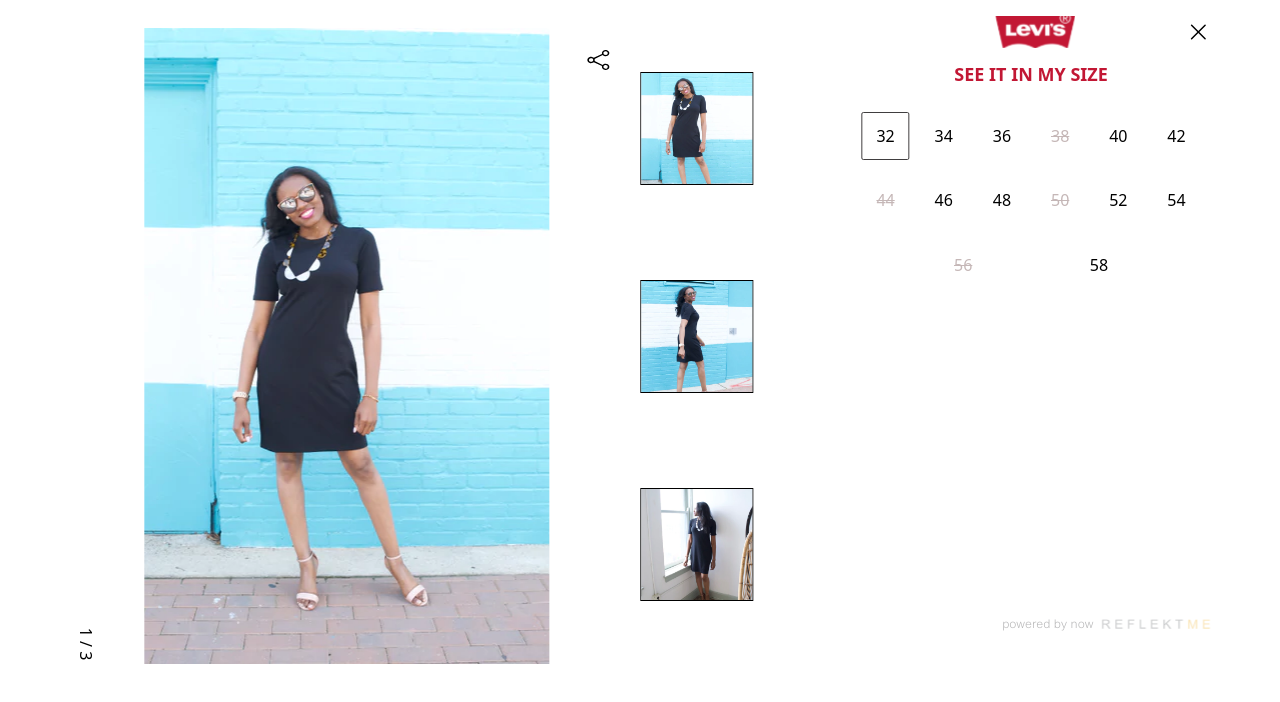
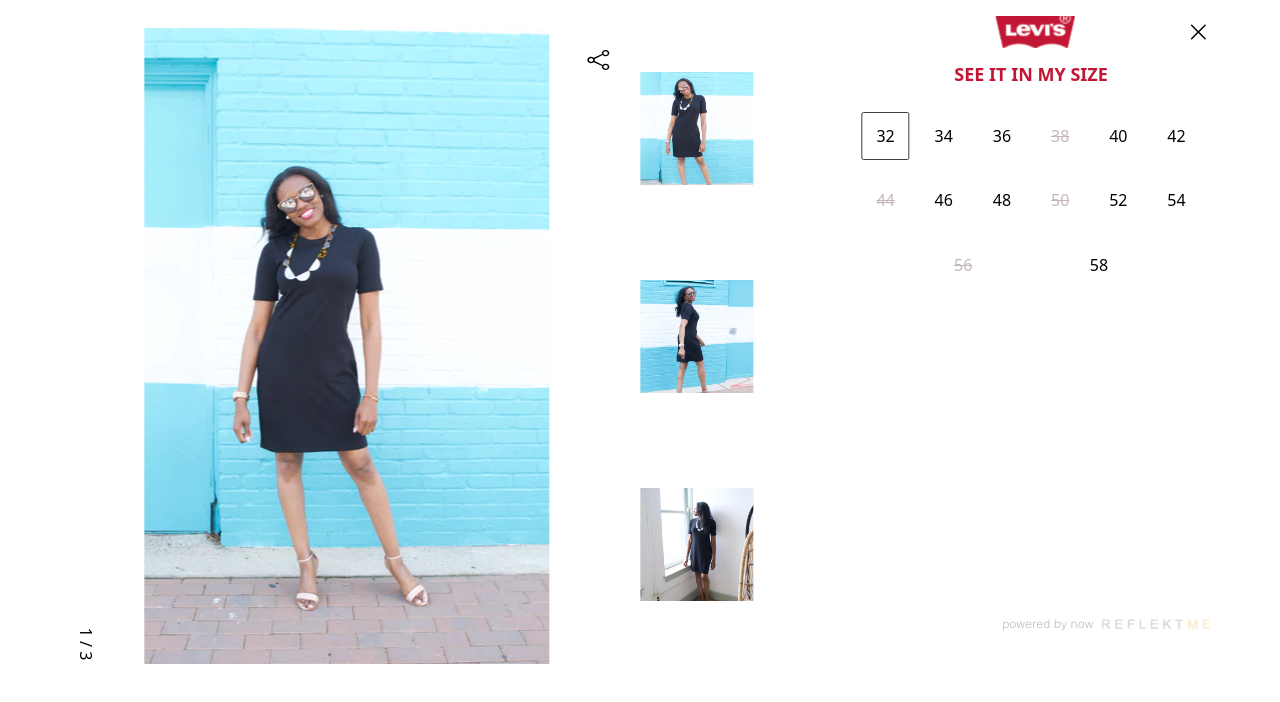
Before and after one commit to lostmart/reflektMeV2-, a Vue app: page / in a window 1280 px wide. Shown: the top 702 px of the page. Built offline with nearby package versions, Linux system fonts and the light colour scheme.

Commit message:
grid appiled and media-queries

```diff
--- a/src/components/ModalThumbnails.vue
+++ b/src/components/ModalThumbnails.vue
@@ -17,7 +17,7 @@
 				v-for="(img, indx) in store.state.activeItem.options"
 				:key="indx"
 				@click="changeActive(img.imgUrl, indx)"
-				class="flex justify-center items-center truncate w-[113px] h-[113px] border border-black">
+				class="flex justify-center items-center truncate w-[113px] h-[113px]">
 				<div class="flex justify-center items-center w-[105px]">
 					<img :src="img.imgUrl" :alt="img.altTxt" class="min-w-[255px]" />
 				</div>
```
